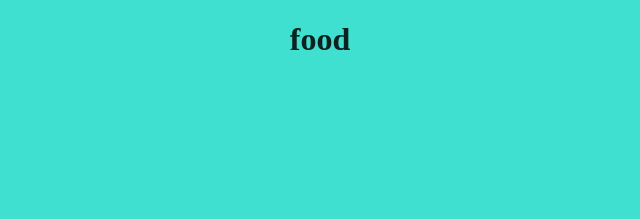
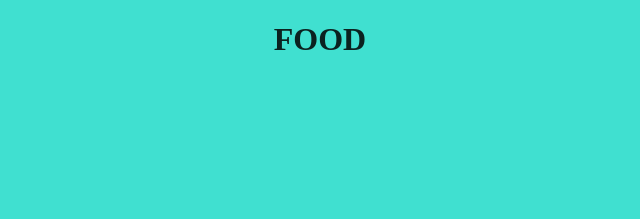
Before and after one commit to emillylipaus/food-, a plain HTML site: page projeto.html in a window 1280 px wide. Shown: the top 219 px of the page, 320-960 px from the left. Drawn offline with Linux system fonts and the light colour scheme.

Commit message:
Update projeto.html

```diff
--- a/projeto.html
+++ b/projeto.html
@@ -3,7 +3,7 @@
   <head>
     <meta charset="UTF-8">
 
-         <h1 align="center"><font color="##B22222">food</h1></font>
+         <h1 align="center"><font color="##B22222">FOOD</h1></font>
          <align="center"> <img id="imagem1.jpg"img "src  "![cabecalho](https://user-images.githubusercontent.com/107090581/194202236-1b58b4d6-7d91-435f-967d-71915582a0ca.png)"
          width="40px" height="40px">
   <link rel="stylesheet" herf="style.css">
```
